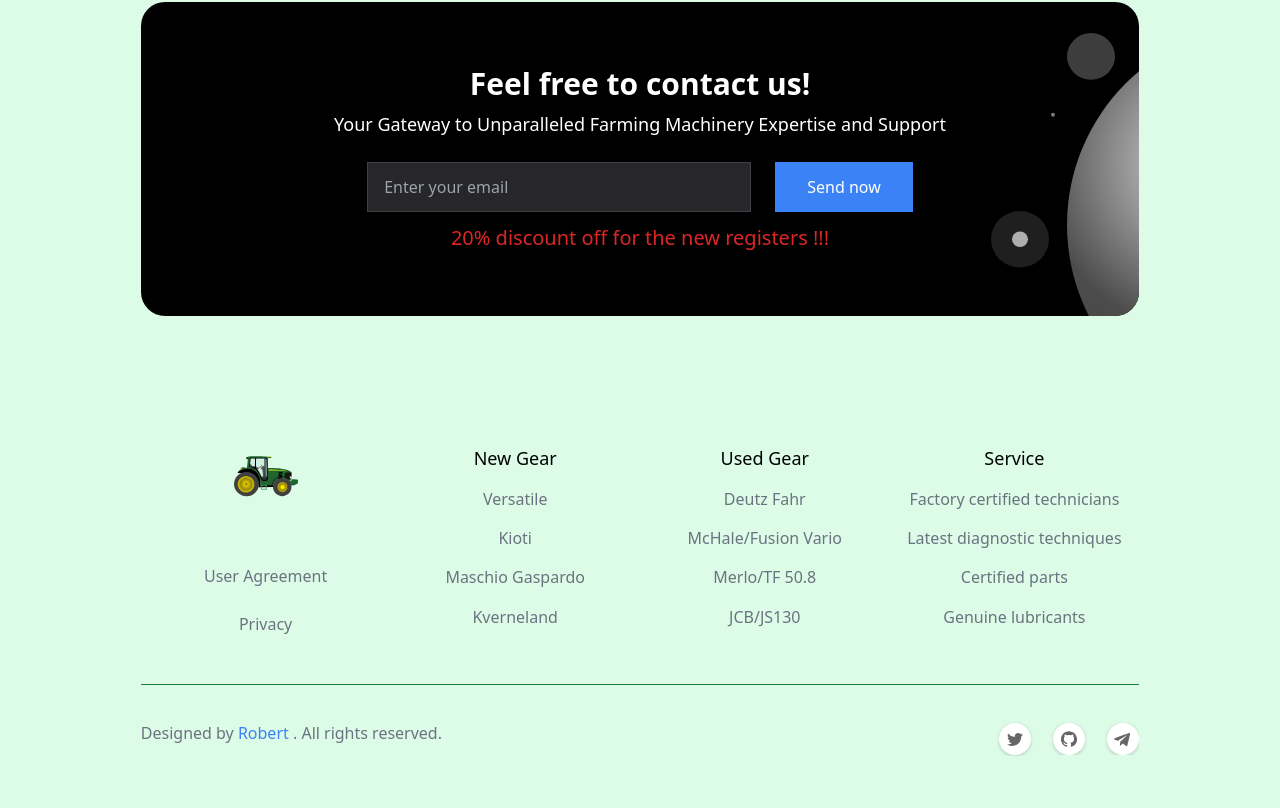
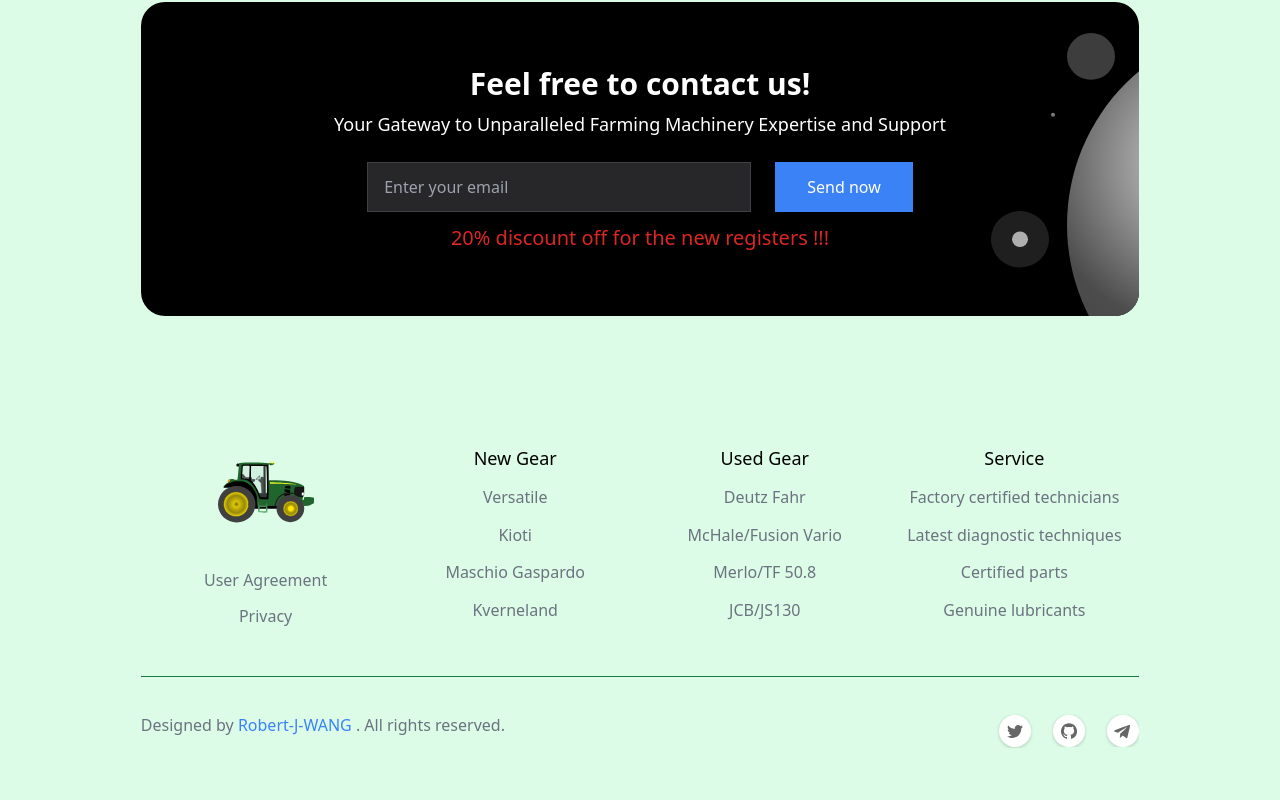
Before and after one commit to Robert-J-WANG/react_AgriBazaar_website, a React (Vite) app: page / in a window 1280 px wide. Shown: the part 3660-4468 px from the top of the page. Built offline with nearby package versions, Linux system fonts and the light colour scheme.

Commit message:
update 56%

```diff
--- a/src/widgets/Footer.jsx
+++ b/src/widgets/Footer.jsx
@@ -5,9 +5,9 @@ import { footerData } from '../data'
 function Footer() {
     return (
         <footer className="grid gap-8 md:gap-0 text-gray-500 md:w-4/5 mx-auto mt-32 md:grid-cols-4">
-            <div className="flex flex-col justify-center md:gap-14">
-                <img src={Logo} alt="" className="w-16 h-16 mx-auto" />
-                <p className="flex flex-col gap-2 md:gap-6 ">
+            <div className="flex flex-col justify-center md:gap-7">
+                <img src={Logo} alt="" className="w-24 h-24 mx-auto" />
+                <p className="flex flex-col gap-2 md:gap-3">
                     <a href="#">
                         User Agreement</a>
                     <a href="#">Privacy</a>
@@ -26,7 +26,7 @@ function Footer() {
                 <p>
                     Designed by {" "}
                     <a href="https://github.com/Robert-J-WANG" className="text-blue-500">
-                        Robert
+                        Robert-J-WANG
                     </a>{" "}
                     . All rights reserved.
                 </p>
```
